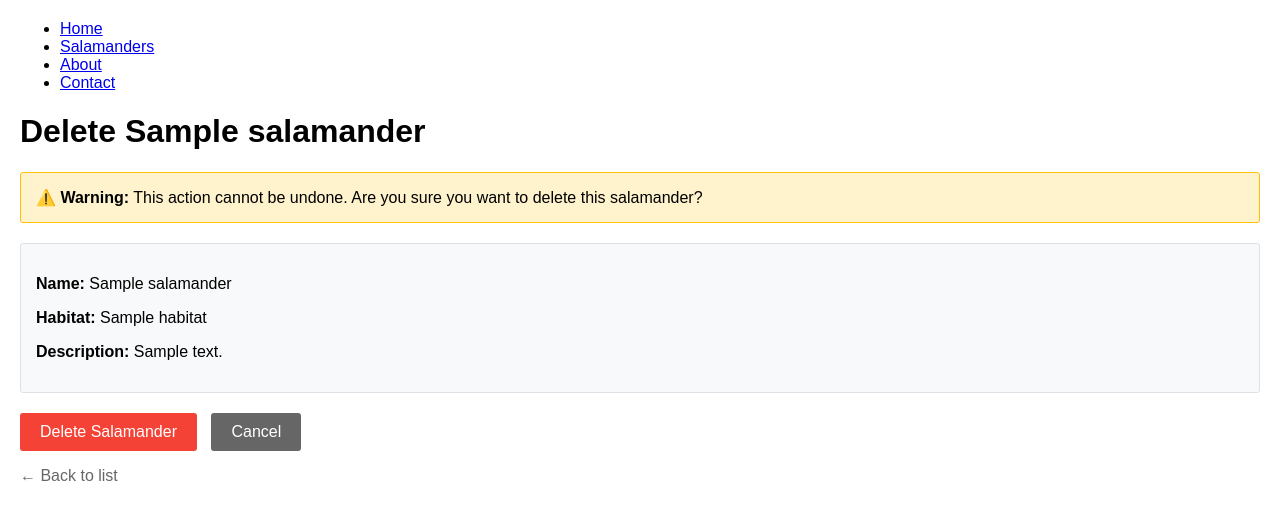
After one commit to arthurcathey/WEB-250-mvc, a PHP site: template src/Views/salamanders/delete.php in a window 1280 px wide. The commit adds this page. Shown: the top 520 px of the page. Run offline with PHP 8.4, Linux system fonts and the light colour scheme; the template is opened without the code that fills it: most values are stand-ins (such as "Sample title", 1, 10 or a date in 2020).

Commit message:
Add Show, Edit, Delete buttons to salamanders list with proper views and controller actions

```diff
--- /dev/null
+++ b/src/Views/salamanders/delete.php
@@ -0,0 +1,74 @@
+<?php
+// src/Views/salamanders/delete.php
+//
+// The View displays a delete confirmation for a salamander.
+// It receives the $salamander variable from the controller.
+//
+// We use htmlspecialchars() to prevent XSS.
+?>
+<!DOCTYPE html>
+<html lang="en">
+
+<head>
+  <meta charset="UTF-8">
+  <title>Delete <?= htmlspecialchars($salamander['name'] ?? 'Salamander') ?></title>
+  <style>
+    body { font-family: Arial, sans-serif; margin: 20px; }
+    .delete-form { max-width: 500px; }
+    .warning { background-color: #fff3cd; border: 1px solid #ffc107; padding: 15px; margin: 20px 0; border-radius: 3px; }
+    .salamander-info { background-color: #f8f9fa; border: 1px solid #dee2e6; padding: 15px; margin: 20px 0; border-radius: 3px; }
+    .buttons { margin-top: 20px; }
+    button { padding: 10px 20px; margin-right: 10px; border: none; border-radius: 3px; cursor: pointer; font-size: 16px; }
+    .delete-btn { background-color: #f44336; color: white; }
+    .delete-btn:hover { background-color: #da190b; }
+    .cancel-btn { background-color: #666; color: white; }
+    .cancel-btn:hover { background-color: #444; }
+    .back-link { margin-top: 15px; }
+    .back-link a { color: #666; text-decoration: none; }
+    .back-link a:hover { text-decoration: underline; }
+  </style>
+</head>
+
+<body>
+  <nav>
+    <ul>
+      <li><a href="/WEB-250-mvc/web250-mvc/public/">Home</a></li>
+      <li><a href="/WEB-250-mvc/web250-mvc/public/salamanders">Salamanders</a></li>
+      <li><a href="/WEB-250-mvc/web250-mvc/public/about">About</a></li>
+      <li><a href="/WEB-250-mvc/web250-mvc/public/contact">Contact</a></li>
+    </ul>
+  </nav>
+
+  <?php if ($salamander): ?>
+    <h1>Delete <?= htmlspecialchars($salamander['name']) ?></h1>
+
+    <div class="warning">
+      <strong>⚠️ Warning:</strong> This action cannot be undone. Are you sure you want to delete this salamander?
+    </div>
+
+    <div class="salamander-info">
+      <p><strong>Name:</strong> <?= htmlspecialchars($salamander['name']) ?></p>
+      <p><strong>Habitat:</strong> <?= nl2br(htmlspecialchars($salamander['habitat'])) ?></p>
+      <p><strong>Description:</strong> <?= nl2br(htmlspecialchars($salamander['description'])) ?></p>
+    </div>
+
+    <div class="delete-form">
+      <form action="/WEB-250-mvc/web250-mvc/public/salamanders/destroy?id=<?= htmlspecialchars($salamander['id']) ?>" method="POST">
+        <div class="buttons">
+          <button type="submit" class="delete-btn">Delete Salamander</button>
+          <a href="/WEB-250-mvc/web250-mvc/public/salamanders"><button type="button" class="cancel-btn">Cancel</button></a>
+        </div>
+      </form>
+    </div>
+
+    <div class="back-link">
+      <p><a href="/WEB-250-mvc/web250-mvc/public/salamanders">← Back to list</a></p>
+    </div>
+  <?php else: ?>
+    <h1>Salamander Not Found</h1>
+    <p>Sorry, that salamander does not exist.</p>
+    <p><a href="/WEB-250-mvc/web250-mvc/public/salamanders">Back to list</a></p>
+  <?php endif; ?>
+</body>
+
+</html>
```
Also changed, not shown: public/index.php (+11 -1 lines), src/Controllers/SalamanderController.php (+54 -0 lines), src/Views/salamanders/edit.php (added, +63 -0 lines), src/Views/salamanders/index.php (+34 -12 lines).
